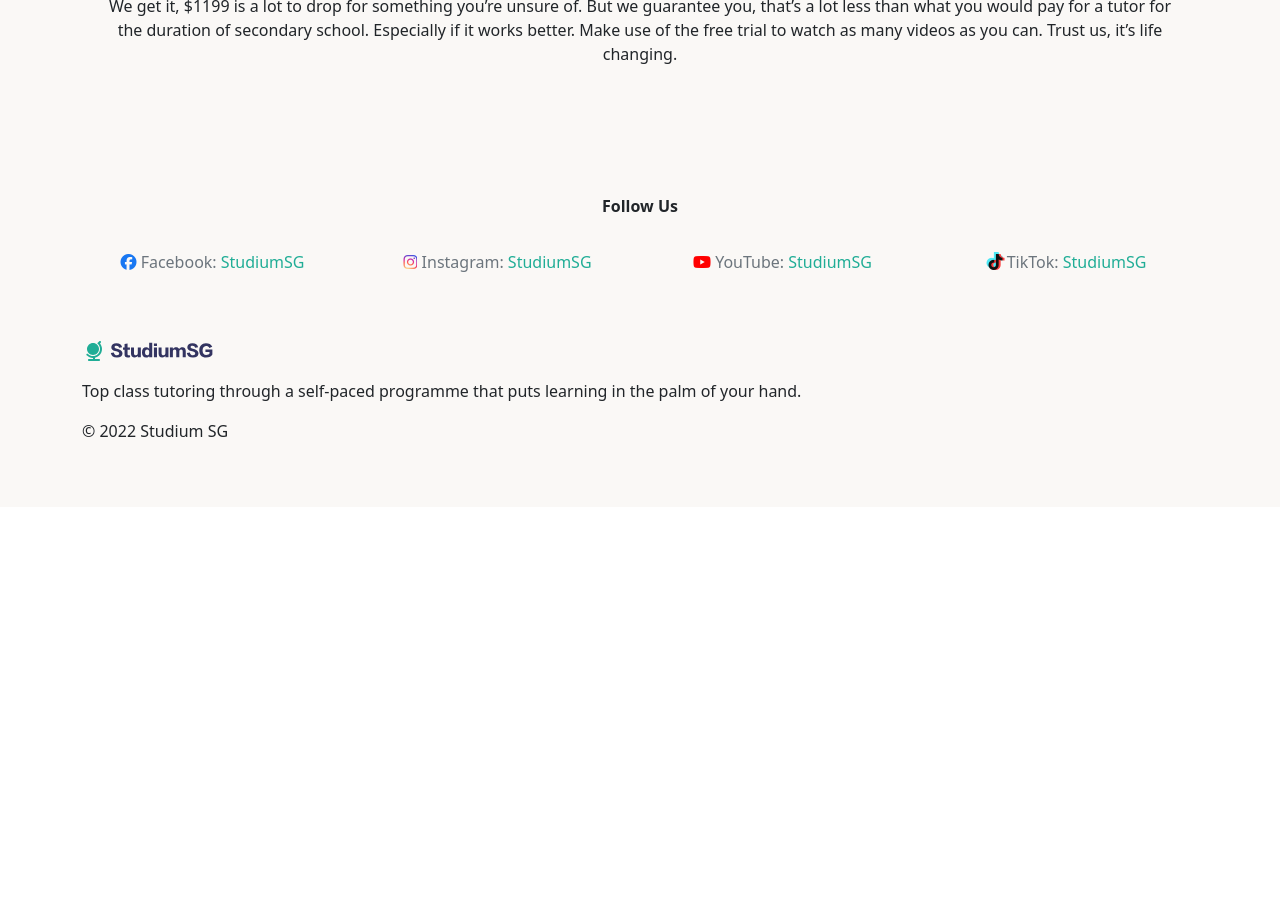
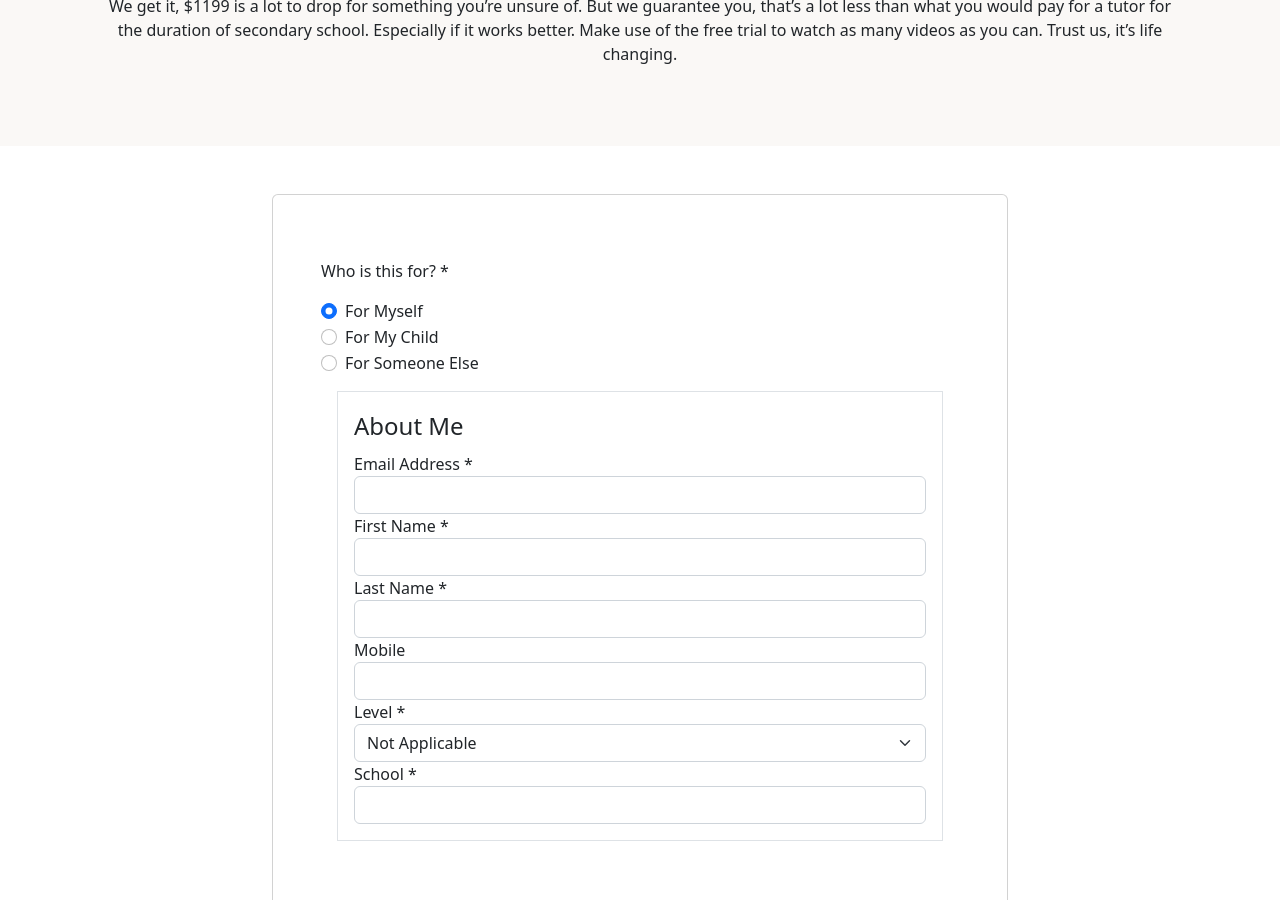
Before and after one commit to beefcakefu/studiumsg.github.io, a Jekyll site: the page built from trial.markdown, in a window 1280 px wide and 900 px high, scrolled down 718 px. Built offline with Jekyll 4.4.1, drawn with Linux system fonts in a browser that asks for light colours; nearby versions of some CDN libraries; before the commit the page ends 1225 px from its top, so only the background shows below that.

Commit message:
Trial Form

```diff
--- a/_layouts/default.html
+++ b/_layouts/default.html
@@ -27,7 +27,7 @@
 					answer.style.display = 'none';
 					button.addEventListener('click', function handleClick(event) {
 						event.preventDefault();
-						if(answer.style.display == 'block') {
+						if (answer.style.display == 'block') {
 							answer.style.display = 'none';
 							icon.classList.remove('fa-circle-minus');
 							icon.classList.add('fa-circle-plus');
@@ -38,6 +38,24 @@
 						}
 					});
 				});
+
+				const who = document.getElementById('who-radio');
+				const student = document.querySelector('fieldset.student');
+				const myselfs = document.querySelectorAll('div.myself');
+				who.addEventListener('click',
+					({ target }) => {
+						if (target.getAttribute('value') === 'myself') {
+							student.style.display = 'none';
+							myselfs.forEach(myself => {
+								myself.style.display = 'block';
+							});
+						} else {
+							student.style.display = 'block';
+							myselfs.forEach(myself => {
+								myself.style.display = 'none';
+							});
+						}
+					});
 			}, false);
 		</script>
 	</body>
--- a/_layouts/trial.html
+++ b/_layouts/trial.html
@@ -14,3 +14,92 @@ layout: default
 		</div>
 	</div>
 </div>
+<div>
+	<div class="container-xl">
+		<div class="row justify-content-center pt-5 pb-5">
+			<div class="col-lg-8 col-sm-10">
+				<div class="card pt-3">
+					<form class="card-body p-5">
+						<p>Who is this for? *</p>
+						<div id="who-radio">
+							<div class="form-check">
+								<input class="form-check-input" type="radio" name="who" id="myself" value="myself" checked>
+								<label class="form-check-label" for="myself">For Myself</label>
+							</div>
+							<div class="form-check">
+								<input class="form-check-input" type="radio" name="who" id="child" value="child">
+								<label class="form-check-label" for="child">For My Child</label>
+							</div>
+							<div class="form-check">
+								<input class="form-check-input" type="radio" name="who" id="someone" value="someone">
+								<label class="form-check-label" for="someone">For Someone Else</label>
+							</div>
+						</div>
+						<fieldset class="form-group border p-3 m-3">
+							<legend>About Me</legend>
+							<div class="form-group">
+								<label for="email">Email Address *</label>
+								<input type="email" class="form-control email" id="email" name="email">
+							</div>
+							<div class="form-group">
+								<label for="fname">First Name *</label>
+								<input class="form-control" id="fname" name="fname">
+							</div>
+							<div class="form-group">
+								<label for="lname">Last Name *</label>
+								<input class="form-control" id="lname" name="lname">
+							</div>
+							<div class="form-group">
+								<label for="mobile">Mobile</label>
+								<input class="form-control" id="mobile" name="mobile">
+							</div>
+							<div class="form-group myself">
+								<label for="level">Level *</label>
+								<select class="form-select" id="level">
+									<option value="not-applicable">Not Applicable</option>
+									<option value="o-levels">O Levels</option>
+									<option value="n-levels">N Levels</option>
+								</select>
+							</div>
+							<div class="form-group myself">
+								<label for="school">School *</label>
+								<input class="form-control" id="school" name="school">
+							</div>
+						</fieldset>
+						<fieldset class="form-group border p-3 m-3 student" style="display:none;">
+							<legend>About the Student</legend>
+							<div class="form-group">
+								<label for="email">Email Address *</label>
+								<input type="email" class="form-control email" id="email" name="email">
+							</div>
+							<div class="form-group">
+								<label for="fname">First Name *</label>
+								<input class="form-control" id="fname" name="fname">
+							</div>
+							<div class="form-group">
+								<label for="lname">Last Name *</label>
+								<input class="form-control" id="lname" name="lname">
+							</div>
+							<div class="form-group">
+								<label for="mobile">Mobile</label>
+								<input class="form-control" id="mobile" name="mobile">
+							</div>
+							<div class="form-group">
+								<label for="level">Level *</label>
+								<select class="form-select" id="level">
+									<option value="not-applicable">Not Applicable</option>
+									<option value="o-levels">O Levels</option>
+									<option value="n-levels">N Levels</option>
+								</select>
+							</div>
+							<div class="form-group">
+								<label for="school">School *</label>
+								<input class="form-control" id="school" name="school">
+							</div>
+						</fieldset>
+					</form>
+				</div>
+			</div>
+		</div>
+	</div>
+</div>
```
